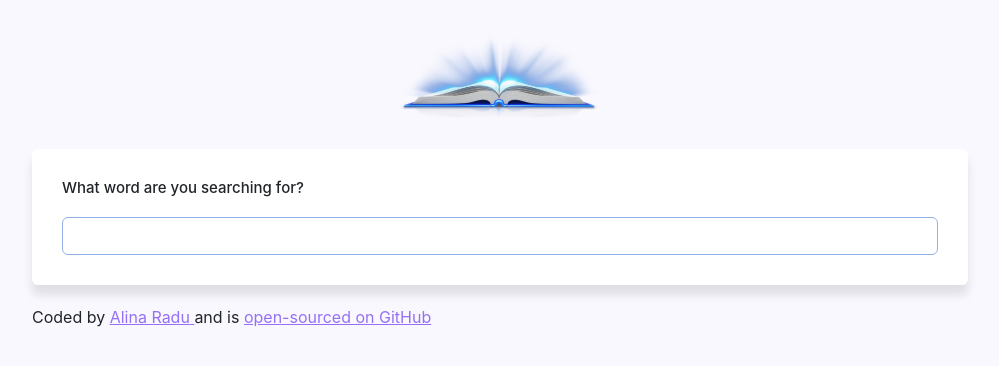
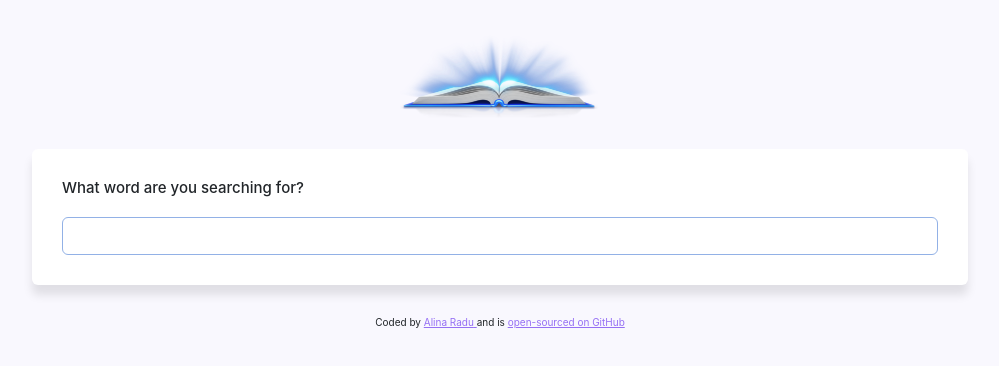
Before and after one commit to Radu-Alina/dictionary-project, a React (Create React App) app: page / in a window 1280 px wide. Shown: the top 366 px of the page, without its empty margins (140-1139 px from the left). Built offline with nearby package versions, Linux system fonts and the light colour scheme.

Commit message:
Final touches

```diff
--- a/src/App.css
+++ b/src/App.css
@@ -22,4 +22,5 @@ a{
 .App-footer {
   text-align: center;
   margin: 30px 0;
+  font-size: 10px;
 }
--- a/src/App.js
+++ b/src/App.js
@@ -12,7 +12,7 @@ function App() {
         <main>
           <Dictionary />
         </main>
-        <footer>
+        <footer className="App-footer">
           Coded by{" "}
           <a
             href="https://alinaradu.art/"
```
